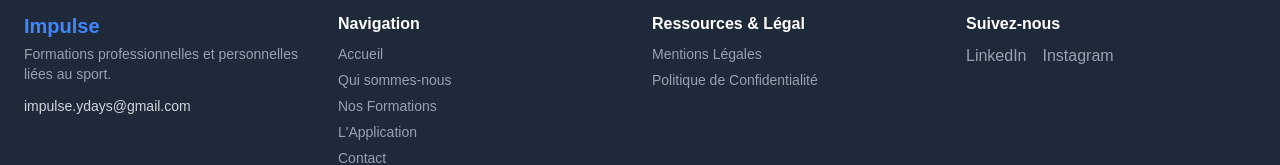
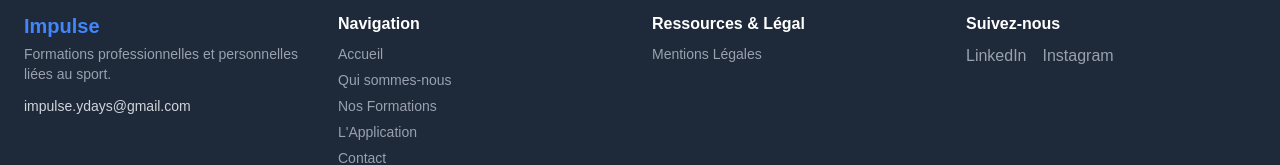
Before and after one commit to jordanQuin/impulseVitrine, a Next.js app in the folder impulse/: page / in a window 1280 px wide. Shown: the part 1620-1785 px from the top of the page. Built offline with nearby package versions, Linux system fonts and the light colour scheme.

Commit message:
Suppression de la politique de confidentialité

```diff
--- a/impulse/app/component/Footer.tsx
+++ b/impulse/app/component/Footer.tsx
@@ -41,7 +41,6 @@
             <h4 className="font-semibold text-base mb-2 text-white">Ressources & Légal</h4>
             <div className="flex flex-col space-y-1.5 text-sm text-gray-400">
               <Link href="/mentions-legales" className="hover:text-white transition">Mentions Légales</Link>
-              <Link href="/politique-confidentialite" className="hover:text-white transition">Politique de Confidentialité</Link>
             </div>
           </div>
 
```
